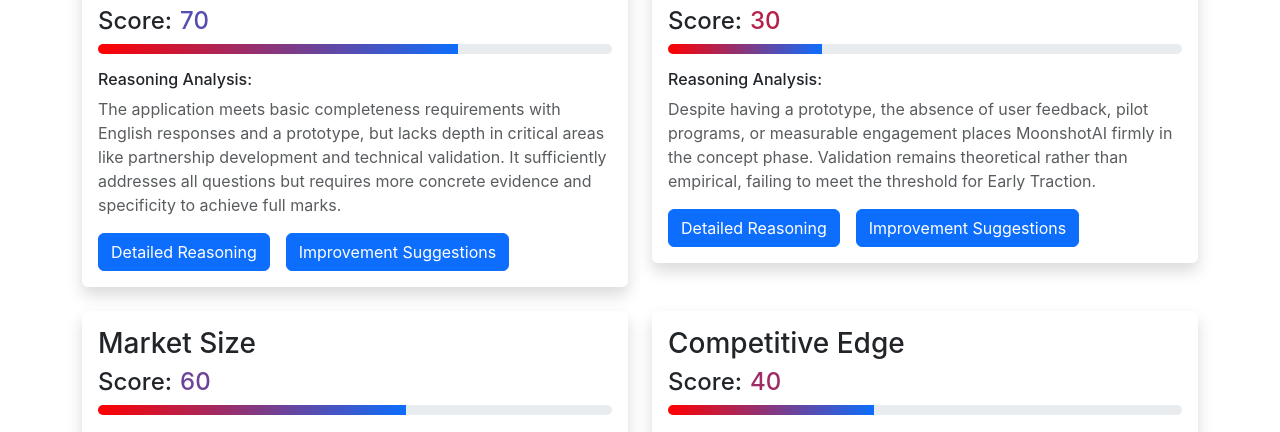
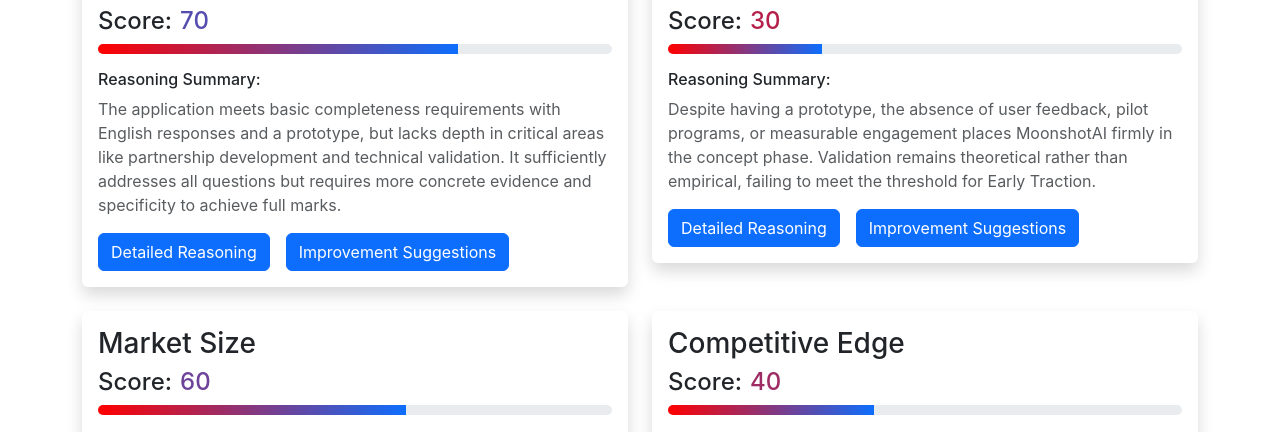
Before and after one commit to jimbucktoo/moonshot-ai, a React (Vite) app: page /report in a window 1280 px wide. Shown: the part 358-790 px from the top of the page. Built offline with nearby package versions, Linux system fonts and the light colour scheme.

Commit message:
critical reasoning summary correction

```diff
--- a/src/components/report.jsx
+++ b/src/components/report.jsx
@@ -224,7 +224,7 @@ export default function Report() {
                   />
                 </div>
               </div>
-              <h6 className="mt-2">Reasoning Analysis:</h6>
+              <h6 className="mt-2">Reasoning Summary:</h6>
               <p className="text-muted">{criterion.reasoning}</p>
               <div className="d-flex justify-content-start gap-3">
                 <Link to={`/detailed-reasoning/${criterion.id}`}>
```
